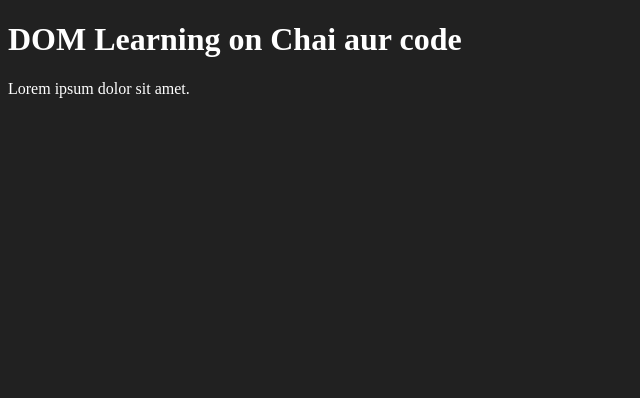
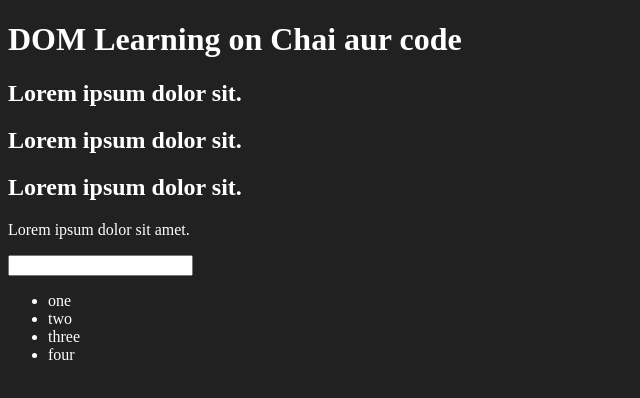
Before and after one commit to Dev-Enthusiast01/js-hindi-youtube, a plain HTML site: page 06_dom/one.html in a window 1280 px wide. Shown: the whole page, without its empty margins (0-640 px from the left). Drawn offline with Linux system fonts and the light colour scheme.

Commit message:
DOM basics

```diff
--- a/06_dom/one.html
+++ b/06_dom/one.html
@@ -14,9 +14,21 @@
 <body class="bg-black">
     <div>
         <h1 id="title" class="heading">DOM Learning on Chai aur code
-         <span style="display: none;" >test text</span>  </h1>
+         <span style="display: none;" >test text</span>
+        </h1>
 
+        <h2>Lorem ipsum dolor sit.</h2>
+        <h2>Lorem ipsum dolor sit.</h2>
+        <h2>Lorem ipsum dolor sit.</h2>
         <p>Lorem ipsum dolor sit amet.</p>
+        <input type="password" name="" id="">
+
+        <ul>
+            <li class="list-item" >one</li>
+            <li class="list-item" >two</li>
+            <li class="list-item" >three</li>
+            <li class="list-item" >four</li>
+        </ul>
     </div>
 </body>
 </html>
```
